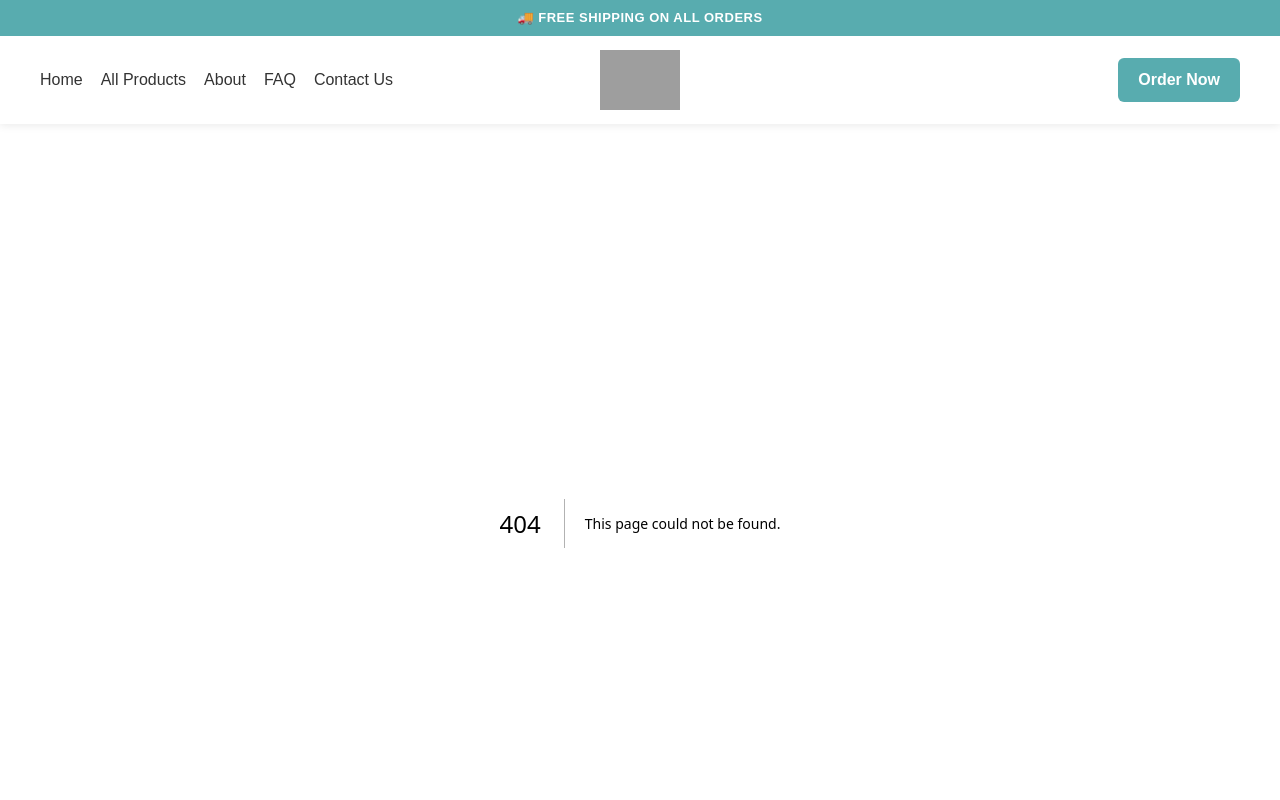
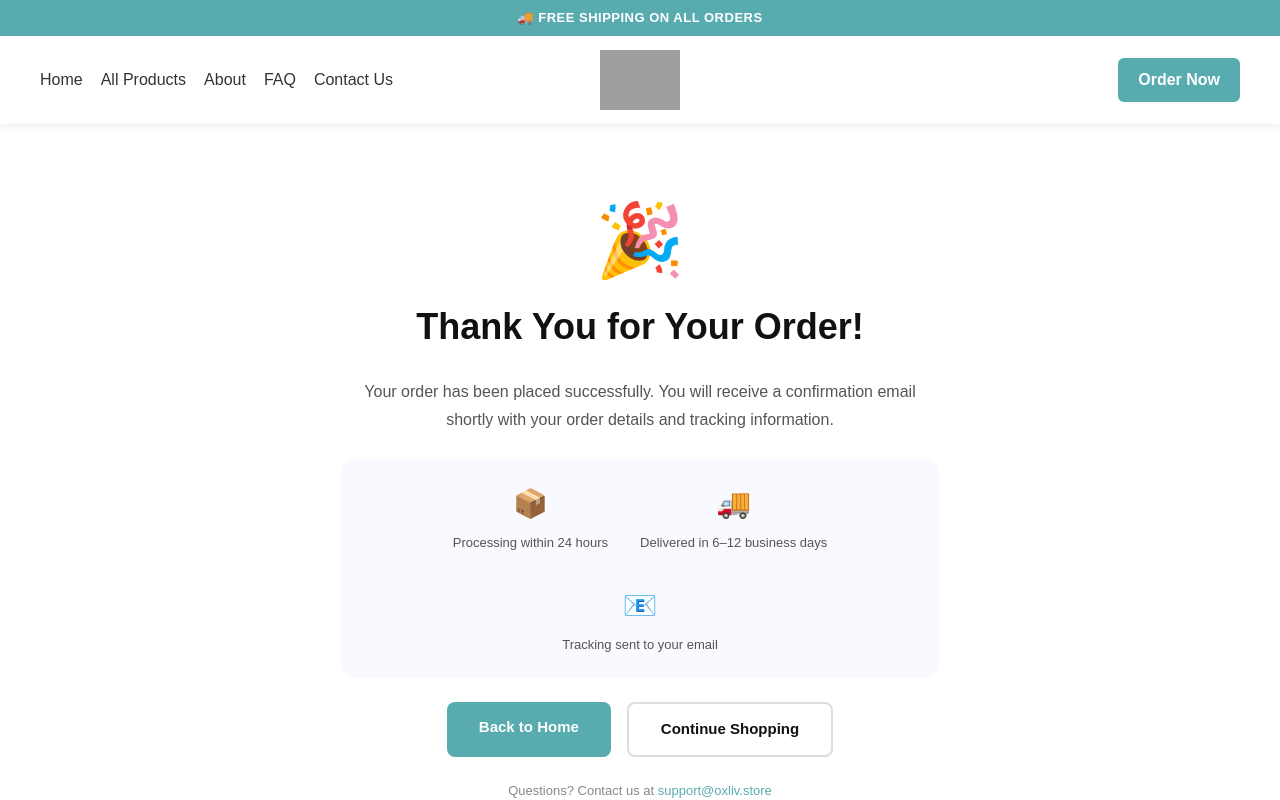
Before and after one commit to BrandsBro/oxygen-gears, a Next.js app: page /thank-you in a window 1280 px wide. Before the commit this address had no page. Shown: the top 800 px of the page. Built offline with nearby package versions, Linux system fonts and the light colour scheme; grey boxes are pictures that could not be loaded; a web font is replaced by a local one.

Commit message:
feat: add thank you page after successful checkout

```diff
--- /dev/null
+++ b/app/thank-you/page.js
@@ -0,0 +1,38 @@
+import styles from "./thankyou.module.css";
+import Link from "next/link";
+import brand from "@/config/brand";
+
+export default function ThankYouPage() {
+  return (
+    <div className={styles.page}>
+      <div className={styles.inner}>
+        <div className={styles.icon}>🎉</div>
+        <h1 className={styles.heading}>Thank You for Your Order!</h1>
+        <p className={styles.text}>
+          Your order has been placed successfully. You will receive a confirmation email shortly with your order details and tracking information.
+        </p>
+        <div className={styles.details}>
+          <div className={styles.detail}>
+            <span>📦</span>
+            <p>Processing within 24 hours</p>
+          </div>
+          <div className={styles.detail}>
+            <span>🚚</span>
+            <p>Delivered in 6–12 business days</p>
+          </div>
+          <div className={styles.detail}>
+            <span>📧</span>
+            <p>Tracking sent to your email</p>
+          </div>
+        </div>
+        <div className={styles.buttons}>
+          <Link href="/" className={styles.primary}>Back to Home</Link>
+          <Link href="/collection/all" className={styles.secondary}>Continue Shopping</Link>
+        </div>
+        <p className={styles.support}>
+          Questions? Contact us at <a href={`mailto:${brand.email}`}>{brand.email}</a>
+        </p>
+      </div>
+    </div>
+  );
+}
--- /dev/null
+++ b/app/thank-you/thankyou.module.css
@@ -0,0 +1,118 @@
+.page {
+  width: 100%;
+  min-height: 80vh;
+  background: #fff;
+  display: flex;
+  align-items: center;
+  justify-content: center;
+  padding: 80px 40px;
+}
+
+.inner {
+  max-width: 600px;
+  margin: 0 auto;
+  text-align: center;
+  display: flex;
+  flex-direction: column;
+  align-items: center;
+  gap: 24px;
+}
+
+.icon {
+  font-size: 72px;
+  line-height: 1;
+}
+
+.heading {
+  font-size: 36px;
+  font-weight: 800;
+  color: #111;
+  margin: 0;
+}
+
+.text {
+  font-size: 16px;
+  color: #555;
+  line-height: 1.8;
+  margin: 0;
+}
+
+.details {
+  display: flex;
+  gap: 32px;
+  justify-content: center;
+  flex-wrap: wrap;
+  padding: 24px;
+  background: #f8faff;
+  border-radius: 16px;
+  width: 100%;
+}
+
+.detail {
+  display: flex;
+  flex-direction: column;
+  align-items: center;
+  gap: 8px;
+}
+
+.detail span {
+  font-size: 28px;
+}
+
+.detail p {
+  font-size: 13px;
+  color: #555;
+  margin: 0;
+  text-align: center;
+}
+
+.buttons {
+  display: flex;
+  gap: 16px;
+  flex-wrap: wrap;
+  justify-content: center;
+}
+
+.primary {
+  padding: 14px 32px;
+  background: #58ACAF;
+  color: #fff;
+  border-radius: 8px;
+  text-decoration: none;
+  font-weight: 700;
+  font-size: 15px;
+  transition: background 0.2s;
+}
+
+.primary:hover { background: #47959a; }
+
+.secondary {
+  padding: 14px 32px;
+  background: #fff;
+  color: #111;
+  border: 2px solid #ddd;
+  border-radius: 8px;
+  text-decoration: none;
+  font-weight: 700;
+  font-size: 15px;
+  transition: border-color 0.2s;
+}
+
+.secondary:hover { border-color: #58ACAF; }
+
+.support {
+  font-size: 13px;
+  color: #888;
+  margin: 0;
+}
+
+.support a {
+  color: #58ACAF;
+  text-decoration: none;
+}
+
+@media (max-width: 768px) {
+  .page { padding: 48px 20px; }
+  .heading { font-size: 26px; }
+  .details { gap: 20px; }
+}
```
